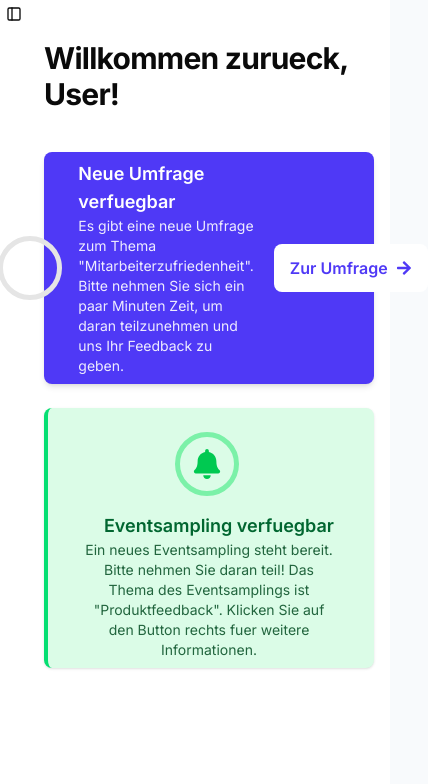
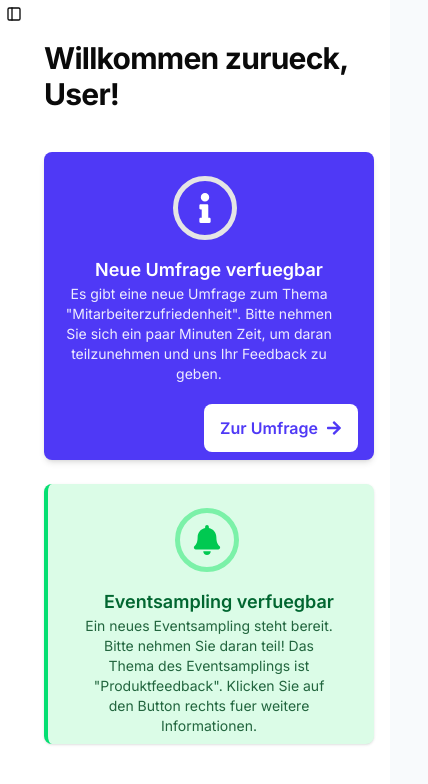
Before and after one commit to Factorium1/pulse, a Next.js app in the folder apps/web/: page /home in a window 390 px wide. Shown: the top 784 px of the page, 428 px wide, since content can reach past the window. Built offline with nearby package versions, Linux system fonts and the light colour scheme; no server answers.

Commit message:
feat: enhance mobile ui for infoCard

```diff
--- a/apps/web/src/components/ui/infoCard.tsx
+++ b/apps/web/src/components/ui/infoCard.tsx
@@ -10,17 +10,17 @@ type InfoCardProps = {
 
 const InfoCard = ({ title, description, href, linkTitle }: InfoCardProps) => {
   return (
-    <div className="col-span-1 md:col-span-2 lg:col-span-3 flex-center flex-row bg-indigo-600 shadow-md rounded-lg px-4 py-2 ">
+    <div className="col-span-1 md:col-span-2 lg:col-span-3 flex-center flex-col md:flex-row bg-indigo-600 shadow-md rounded-lg px-4 py-2 ">
       <span className="text-white text-3xl m-4 ml-2 rounded-full p-3 border-5">
         <FaInfo />
       </span>
-      <div className="flex flex-col text-left text-white">
+      <div className="flex flex-col text-center md:text-left text-white">
         <p className="text-lg font-semibold">{title}</p>
         <p className="text-sm text-white/90 pr-5">{description}</p>
       </div>
       <Link
         href={href}
-        className="inline-flex items-center justify-center px-4 py-3 min-w-fit bg-white text-indigo-600 font-semibold rounded-lg ml-auto hover:bg-indigo-50 transition-colors gap-2"
+        className="inline-flex items-center justify-center mt-5 md:mt-0 px-4 py-3 min-w-fit bg-white text-indigo-600 font-semibold rounded-lg ml-auto hover:bg-indigo-50 transition-colors gap-2"
       >
         {linkTitle} <FaArrowRight />
       </Link>
```
